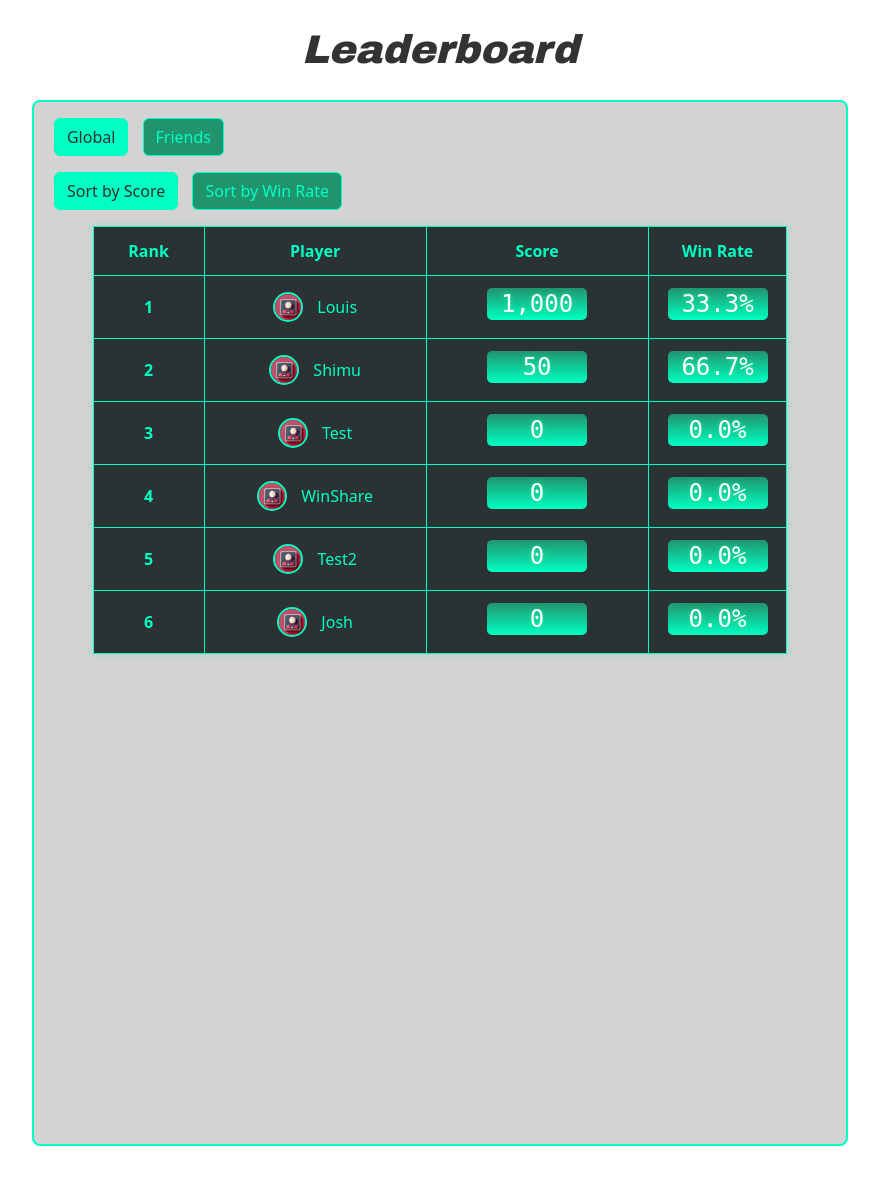
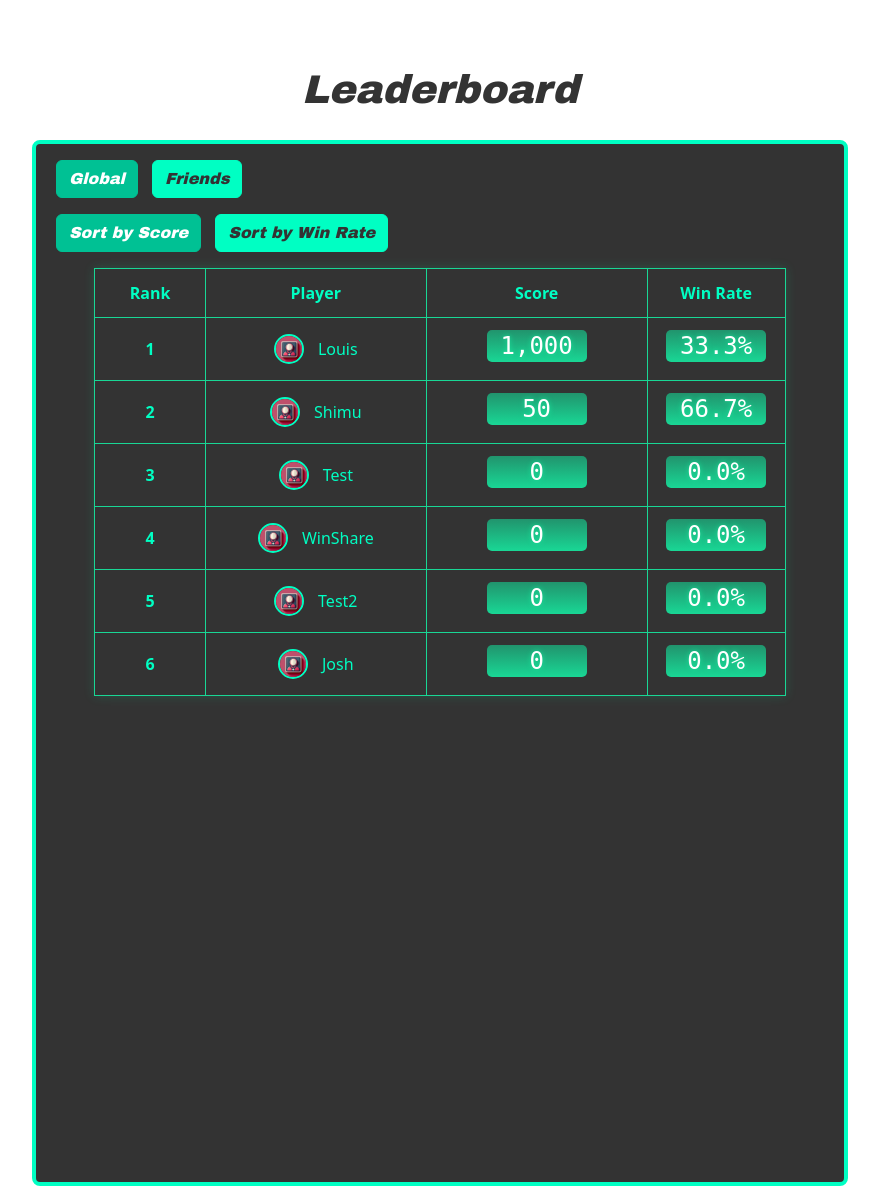
Before and after one commit to RPI-ITWS/ITWS-2110-F24-WinShare, a PHP site: page /Leaderboard/leaderboard.php in a window 1280 px wide. Shown: the part 65-1251 px from the top of the page, without its empty margins (200-1079 px from the left). Before the commit the page ends 1211 px from the top, so only its background shows below. Run offline with PHP 8.4, Linux system fonts and the light colour scheme; data comes from the database, SQL or seed files in the repository.

Commit message:
CSS LEADERBOARD AND PREDICTIONS AGAIN
This should work trust ong

```diff
--- a/Leaderboard/src/leaderboard.css
+++ b/Leaderboard/src/leaderboard.css
@@ -3,7 +3,7 @@ body, html {
     margin: 0;
     padding: 0;
     font-family: Arial, sans-serif;
-    background-color: #6e7f82;
+    background-color: #ffff;
 }
 
 #leaderboardTable {
@@ -24,57 +24,67 @@ body, html {
 }
 
 #leaderboardTable tr:nth-child(even) {
-    background-color: #2b3233;
+    background-color: #333;
 }
 
 #leaderboardTable tr:nth-child(odd) {
-    background-color: #2b3233;
+    background-color: #333;
 }
 
 #leaderboardTable tr:hover {
     background-color: #374244;
 }
 
+#MiddleColumn h1 {
+    color: #00ffc3;
+    text-align: center;
+    margin-top: 20px;
+}
 
 #leaderBoardTitle {
-    font-family: Arial black, Helvetica, sans-serif;
-    font-size: 40px;
-    font-weight: bold;
-    font-style: italic;
-    color: #333;
     text-align: center;
-    margin: 20px 0;
+    margin-top: 20px;
 }
 
 #LeftCol {
     width: 20%;
     height: 1046px;
-
+    background-color: #ffff;
 }
 
 #MiddleCol {
     padding: 20px;
     box-sizing: border-box;
-    background-color: #d3d3d3;
+
+    background-color: #333;
     border-radius: 8px;
-    border: 2px solid #00ffc3;
+    border: 4px solid #00ffc3;
     width: 70%;
     height: 1046px;
 }
 
-
+#leaderBoardTitle {
+    color: #333;
+    text-align: center;
+    margin-top: 60px;
+    margin-bottom: 20px;
+    font-family: Arial black, Helvetica, sans-serif;
+    font-weight: bold;
+    font-style: italic;
+    font-size: 40px;
+}
 
 #leaderboardTable {
     width: 90%;
     margin: 0 auto;
     border-collapse: collapse;
-    background-color: #2b3233;
+    background-color: #333;
     box-shadow: 0 0 10px rgba(25, 215, 149, 0.2);
     table-layout: fixed;
 }
 
 #leaderboardTable th, #leaderboardTable td {
-    border: 1px solid #00ffc3;
+    border: 1px solid #19D795;
     padding: 12px;
     text-align: center;
     overflow: hidden;
@@ -129,7 +139,7 @@ body, html {
     overflow: hidden;
     display: inline-block;
     position: relative;
-    background: linear-gradient(to bottom, #21946D 0%, #00ffc3 100%);
+    background: linear-gradient(to bottom, #21946D 0%, #19D795 100%);
     border-radius: 5px;
     padding: 5px 10px;
     min-width: 100px;
@@ -150,7 +160,7 @@ body, html {
     display: block;
     font-family: 'Digital-7', monospace;
     font-size: 1.5em;
-    color: #00ffc3;
+    color: #18e69e;
     text-shadow: 0 0 5px #18E59D;
     text-align: center;
 }
@@ -174,14 +184,18 @@ body, html {
 
 #sortButtons .btn {
     margin-right: 10px;
-    background-color: #21946D;
+    background-color: #00ffc3;
     border-color: #00ffc3;
-    color: #00ffc3;
+    color: #333;
+    font-family: Arial black, Helvetica, sans-serif;
+    font-style: italic;
+    font-weight: bold;
 }
 
 #sortButtons .btn.active {
-    background-color: #00ffc3;
-    color: #2b3233;
+    background-color: #00c194;
+    color: #fff;
+    border-color: #00c194;
 }
 
 #leaderboardTable th, #leaderboardTable td {
@@ -195,7 +209,7 @@ body, html {
     overflow: hidden;
     display: inline-block;
     position: relative;
-    background: linear-gradient(to bottom, #21946D 0%, #00ffc3 100%);
+    background: linear-gradient(to bottom, #21946D 0%, #19D795 100%);
     border-radius: 5px;
     padding: 5px 15px;
     min-width: 100px;
@@ -223,13 +237,13 @@ body, html {
 }
 
 .rank-num {
-    color: #00ffc3;
+    color: #18e69e;
 }
 
 #RightCol {
     width: 20%;
     height: 1046px;
-
+    background-color: #fff;
 }
 
 #viewButtons {
@@ -238,14 +252,18 @@ body, html {
 
 #viewButtons .btn {
     margin-right: 10px;
-    background-color: #21946D;
+    background-color: #00ffc3;
     border-color: #00ffc3;
-    color: #00ffc3;
+    color: #333;
+    font-family: Arial black, Helvetica, sans-serif;
+    font-style: italic;
+    font-weight: bold;
 }
 
 #viewButtons .btn.active {
-    background-color: #00ffc3;
-    color: #2b3233;
+    background-color: #00c194;
+    color: #fff;
+    border-color: #00c194;
 }
 
 .words{
--- a/index.php
+++ b/index.php
@@ -64,7 +64,7 @@ try {
                 </tbody>
             </table>
             <div class="image-container-left">
-                <img src="./assets/Photos/harden.png" alt="Basketball Image Harden" class="background-image-left">
+                <img src="./assets/Photos/Harden.png" alt="Basketball Image Harden" class="background-image-left">
         </div>
     </div>
         <div id="MiddleColumn">
```
Also changed, not shown: Predictions/src/predictions.css (+6 -7 lines).
